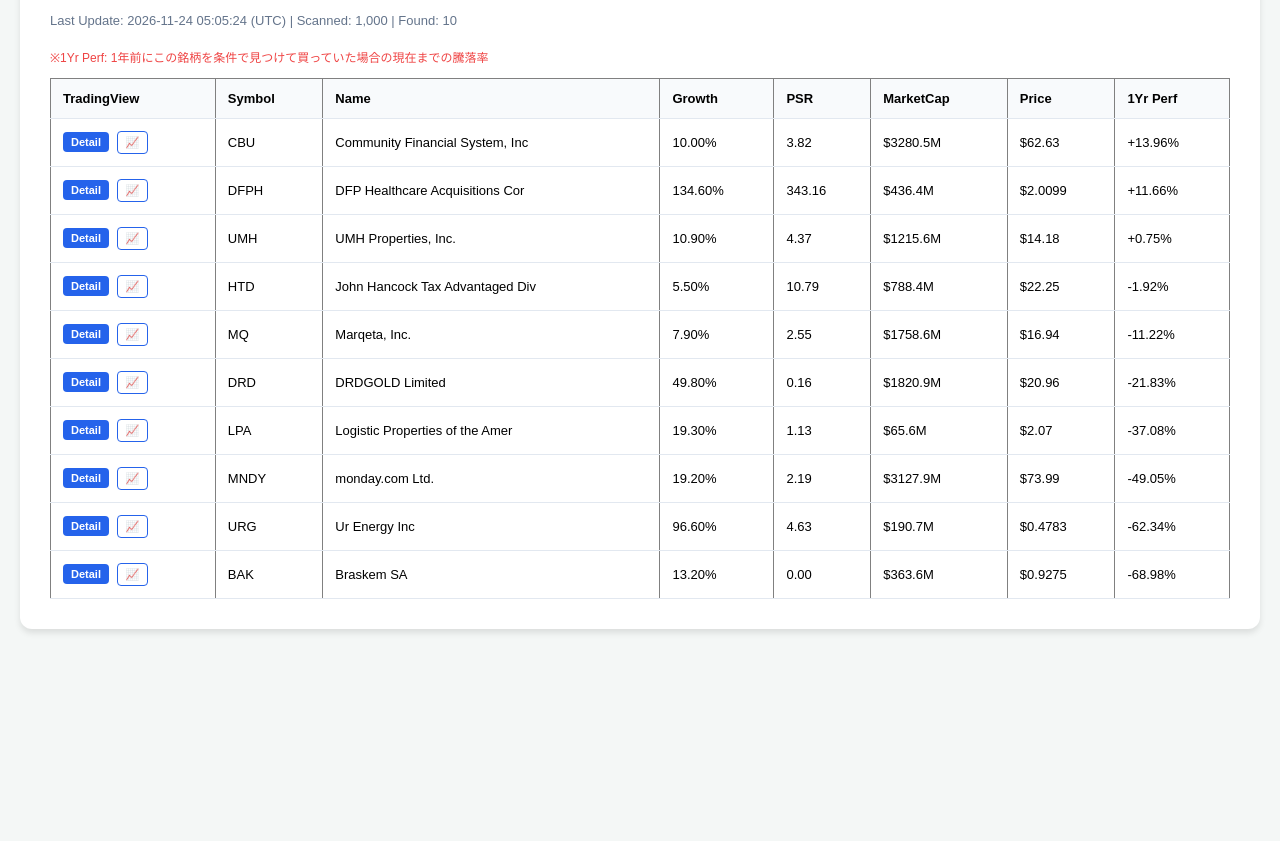
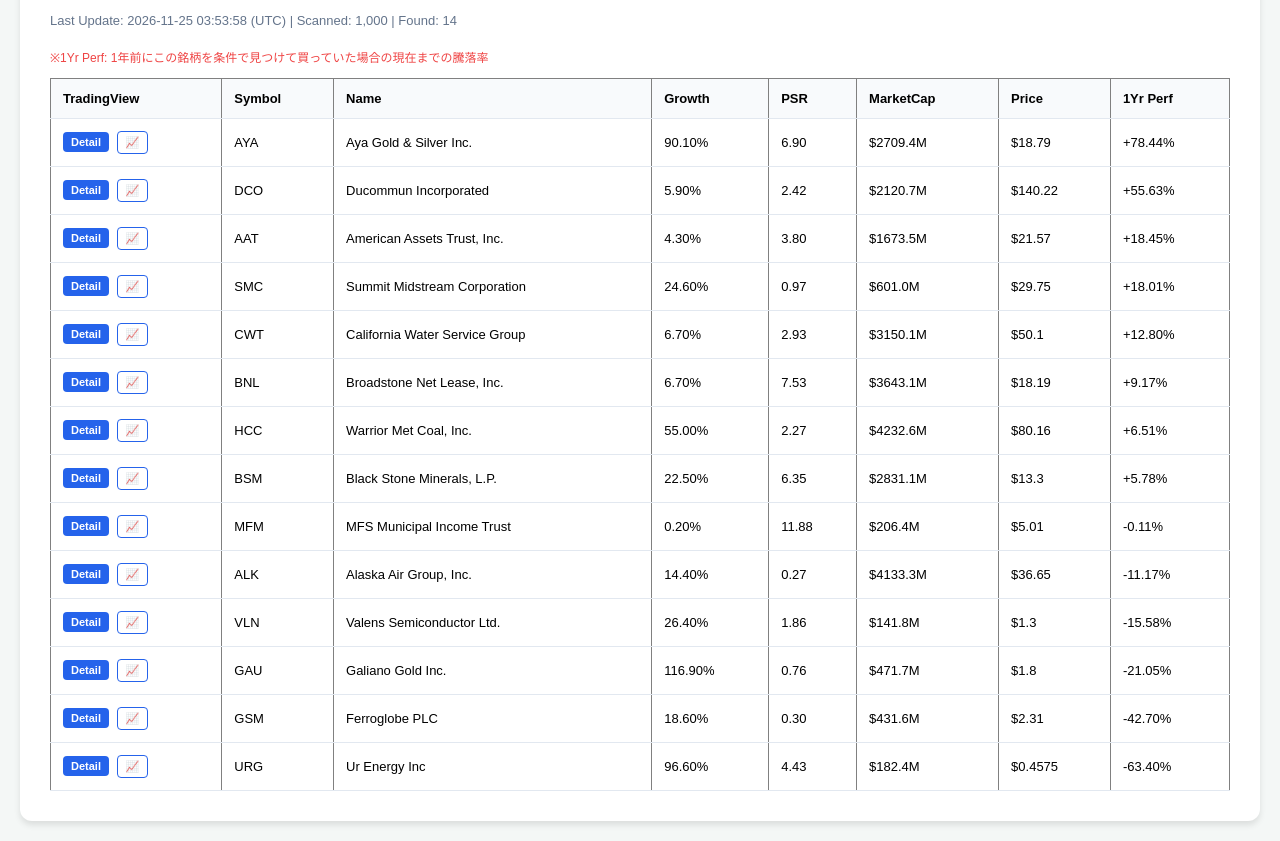
Before and after one commit to shige201906428/us-stock-tenbagger-hunter, a plain HTML site: page index.html in a window 1280 px wide. Shown: the part 97-938 px from the top of the page. Before the commit the page ends 800 px from the top, so only its background shows below. Drawn offline with Linux system fonts and the light colour scheme.

Commit message:
Auto-update: 1000 stocks scanned and updated HTML

```diff
--- a/index.html
+++ b/index.html
@@ -21,7 +21,7 @@
 <body>
     <div class="container">
         <h1>🚀 Tenbagger Simulation Hunter</h1>
-        <div class="meta">Last Update: 2026-11-24 05:05:24 (UTC) | Scanned: 1,000 | Found: 10</div>
+        <div class="meta">Last Update: 2026-11-25 03:53:58 (UTC) | Scanned: 1,000 | Found: 14</div>
         <p style="font-size:12px; color:#ef4444;">※1Yr Perf: 1年前にこの銘柄を条件で見つけて買っていた場合の現在までの騰落率</p>
         <div style="overflow-x: auto;">
             <table border="1" class="dataframe">
@@ -39,104 +39,144 @@
   </thead>
   <tbody>
     <tr>
-      <td><a href="https://www.tradingview.com/symbols/CBU/" target="_blank" class="tv-btn detail">Detail</a> <a href="https://www.tradingview.com/chart/?symbol=CBU" target="_blank" class="tv-btn chart">📈</a></td>
-      <td>CBU</td>
-      <td>Community Financial System, Inc</td>
-      <td>10.00%</td>
-      <td>3.82</td>
-      <td>$3280.5M</td>
-      <td>$62.63</td>
-      <td>+13.96%</td>
+      <td><a href="https://www.tradingview.com/symbols/AYA/" target="_blank" class="tv-btn detail">Detail</a> <a href="https://www.tradingview.com/chart/?symbol=AYA" target="_blank" class="tv-btn chart">📈</a></td>
+      <td>AYA</td>
+      <td>Aya Gold & Silver Inc.</td>
+      <td>90.10%</td>
+      <td>6.90</td>
+      <td>$2709.4M</td>
+      <td>$18.79</td>
+      <td>+78.44%</td>
     </tr>
     <tr>
-      <td><a href="https://www.tradingview.com/symbols/DFPH/" target="_blank" class="tv-btn detail">Detail</a> <a href="https://www.tradingview.com/chart/?symbol=DFPH" target="_blank" class="tv-btn chart">📈</a></td>
-      <td>DFPH</td>
-      <td>DFP Healthcare Acquisitions Cor</td>
-      <td>134.60%</td>
-      <td>343.16</td>
-      <td>$436.4M</td>
-      <td>$2.0099</td>
-      <td>+11.66%</td>
+      <td><a href="https://www.tradingview.com/symbols/DCO/" target="_blank" class="tv-btn detail">Detail</a> <a href="https://www.tradingview.com/chart/?symbol=DCO" target="_blank" class="tv-btn chart">📈</a></td>
+      <td>DCO</td>
+      <td>Ducommun Incorporated</td>
+      <td>5.90%</td>
+      <td>2.42</td>
+      <td>$2120.7M</td>
+      <td>$140.22</td>
+      <td>+55.63%</td>
     </tr>
     <tr>
-      <td><a href="https://www.tradingview.com/symbols/UMH/" target="_blank" class="tv-btn detail">Detail</a> <a href="https://www.tradingview.com/chart/?symbol=UMH" target="_blank" class="tv-btn chart">📈</a></td>
-      <td>UMH</td>
-      <td>UMH Properties, Inc.</td>
-      <td>10.90%</td>
-      <td>4.37</td>
-      <td>$1215.6M</td>
-      <td>$14.18</td>
-      <td>+0.75%</td>
+      <td><a href="https://www.tradingview.com/symbols/AAT/" target="_blank" class="tv-btn detail">Detail</a> <a href="https://www.tradingview.com/chart/?symbol=AAT" target="_blank" class="tv-btn chart">📈</a></td>
+      <td>AAT</td>
+      <td>American Assets Trust, Inc.</td>
+      <td>4.30%</td>
+      <td>3.80</td>
+      <td>$1673.5M</td>
+      <td>$21.57</td>
+      <td>+18.45%</td>
     </tr>
     <tr>
-      <td><a href="https://www.tradingview.com/symbols/HTD/" target="_blank" class="tv-btn detail">Detail</a> <a href="https://www.tradingview.com/chart/?symbol=HTD" target="_blank" class="tv-btn chart">📈</a></td>
-      <td>HTD</td>
-      <td>John Hancock Tax Advantaged Div</td>
-      <td>5.50%</td>
-      <td>10.79</td>
-      <td>$788.4M</td>
-      <td>$22.25</td>
-      <td>-1.92%</td>
+      <td><a href="https://www.tradingview.com/symbols/SMC/" target="_blank" class="tv-btn detail">Detail</a> <a href="https://www.tradingview.com/chart/?symbol=SMC" target="_blank" class="tv-btn chart">📈</a></td>
+      <td>SMC</td>
+      <td>Summit Midstream Corporation</td>
+      <td>24.60%</td>
+      <td>0.97</td>
+      <td>$601.0M</td>
+      <td>$29.75</td>
+      <td>+18.01%</td>
     </tr>
     <tr>
-      <td><a href="https://www.tradingview.com/symbols/MQ/" target="_blank" class="tv-btn detail">Detail</a> <a href="https://www.tradingview.com/chart/?symbol=MQ" target="_blank" class="tv-btn chart">📈</a></td>
-      <td>MQ</td>
-      <td>Marqeta, Inc.</td>
-      <td>7.90%</td>
-      <td>2.55</td>
-      <td>$1758.6M</td>
-      <td>$16.94</td>
-      <td>-11.22%</td>
+      <td><a href="https://www.tradingview.com/symbols/CWT/" target="_blank" class="tv-btn detail">Detail</a> <a href="https://www.tradingview.com/chart/?symbol=CWT" target="_blank" class="tv-btn chart">📈</a></td>
+      <td>CWT</td>
+      <td>California Water Service Group</td>
+      <td>6.70%</td>
+      <td>2.93</td>
+      <td>$3150.1M</td>
+      <td>$50.1</td>
+      <td>+12.80%</td>
     </tr>
     <tr>
-      <td><a href="https://www.tradingview.com/symbols/DRD/" target="_blank" class="tv-btn detail">Detail</a> <a href="https://www.tradingview.com/chart/?symbol=DRD" target="_blank" class="tv-btn chart">📈</a></td>
-      <td>DRD</td>
-      <td>DRDGOLD Limited</td>
-      <td>49.80%</td>
-      <td>0.16</td>
-      <td>$1820.9M</td>
-      <td>$20.96</td>
-      <td>-21.83%</td>
+      <td><a href="https://www.tradingview.com/symbols/BNL/" target="_blank" class="tv-btn detail">Detail</a> <a href="https://www.tradingview.com/chart/?symbol=BNL" target="_blank" class="tv-btn chart">📈</a></td>
+      <td>BNL</td>
+      <td>Broadstone Net Lease, Inc.</td>
+      <td>6.70%</td>
+      <td>7.53</td>
+      <td>$3643.1M</td>
+      <td>$18.19</td>
+      <td>+9.17%</td>
     </tr>
     <tr>
-      <td><a href="https://www.tradingview.com/symbols/LPA/" target="_blank" class="tv-btn detail">Detail</a> <a href="https://www.tradingview.com/chart/?symbol=LPA" target="_blank" class="tv-btn chart">📈</a></td>
-      <td>LPA</td>
-      <td>Logistic Properties of the Amer</td>
-      <td>19.30%</td>
-      <td>1.13</td>
-      <td>$65.6M</td>
-      <td>$2.07</td>
-      <td>-37.08%</td>
+      <td><a href="https://www.tradingview.com/symbols/HCC/" target="_blank" class="tv-btn detail">Detail</a> <a href="https://www.tradingview.com/chart/?symbol=HCC" target="_blank" class="tv-btn chart">📈</a></td>
+      <td>HCC</td>
+      <td>Warrior Met Coal, Inc.</td>
+      <td>55.00%</td>
+      <td>2.27</td>
+      <td>$4232.6M</td>
+      <td>$80.16</td>
+      <td>+6.51%</td>
     </tr>
     <tr>
-      <td><a href="https://www.tradingview.com/symbols/MNDY/" target="_blank" class="tv-btn detail">Detail</a> <a href="https://www.tradingview.com/chart/?symbol=MNDY" target="_blank" class="tv-btn chart">📈</a></td>
-      <td>MNDY</td>
-      <td>monday.com Ltd.</td>
-      <td>19.20%</td>
-      <td>2.19</td>
-      <td>$3127.9M</td>
-      <td>$73.99</td>
-      <td>-49.05%</td>
+      <td><a href="https://www.tradingview.com/symbols/BSM/" target="_blank" class="tv-btn detail">Detail</a> <a href="https://www.tradingview.com/chart/?symbol=BSM" target="_blank" class="tv-btn chart">📈</a></td>
+      <td>BSM</td>
+      <td>Black Stone Minerals, L.P.</td>
+      <td>22.50%</td>
+      <td>6.35</td>
+      <td>$2831.1M</td>
+      <td>$13.3</td>
+      <td>+5.78%</td>
+    </tr>
+    <tr>
+      <td><a href="https://www.tradingview.com/symbols/MFM/" target="_blank" class="tv-btn detail">Detail</a> <a href="https://www.tradingview.com/chart/?symbol=MFM" target="_blank" class="tv-btn chart">📈</a></td>
+      <td>MFM</td>
+      <td>MFS Municipal Income Trust</td>
+      <td>0.20%</td>
+      <td>11.88</td>
+      <td>$206.4M</td>
+      <td>$5.01</td>
+      <td>-0.11%</td>
+    </tr>
+    <tr>
+      <td><a href="https://www.tradingview.com/symbols/ALK/" target="_blank" class="tv-btn detail">Detail</a> <a href="https://www.tradingview.com/chart/?symbol=ALK" target="_blank" class="tv-btn chart">📈</a></td>
+      <td>ALK</td>
+      <td>Alaska Air Group, Inc.</td>
+      <td>14.40%</td>
+      <td>0.27</td>
+      <td>$4133.3M</td>
+      <td>$36.65</td>
+      <td>-11.17%</td>
+    </tr>
+    <tr>
+      <td><a href="https://www.tradingview.com/symbols/VLN/" target="_blank" class="tv-btn detail">Detail</a> <a href="https://www.tradingview.com/chart/?symbol=VLN" target="_blank" class="tv-btn chart">📈</a></td>
+      <td>VLN</td>
+      <td>Valens Semiconductor Ltd.</td>
+      <td>26.40%</td>
+      <td>1.86</td>
+      <td>$141.8M</td>
+      <td>$1.3</td>
+      <td>-15.58%</td>
+    </tr>
+    <tr>
+      <td><a href="https://www.tradingview.com/symbols/GAU/" target="_blank" class="tv-btn detail">Detail</a> <a href="https://www.tradingview.com/chart/?symbol=GAU" target="_blank" class="tv-btn chart">📈</a></td>
+      <td>GAU</td>
+      <td>Galiano Gold Inc.</td>
+      <td>116.90%</td>
+      <td>0.76</td>
+      <td>$471.7M</td>
+      <td>$1.8</td>
+      <td>-21.05%</td>
+    </tr>
+    <tr>
+      <td><a href="https://www.tradingview.com/symbols/GSM/" target="_blank" class="tv-btn detail">Detail</a> <a href="https://www.tradingview.com/chart/?symbol=GSM" target="_blank" class="tv-btn chart">📈</a></td>
+      <td>GSM</td>
+      <td>Ferroglobe PLC</td>
+      <td>18.60%</td>
+      <td>0.30</td>
+      <td>$431.6M</td>
+      <td>$2.31</td>
+      <td>-42.70%</td>
     </tr>
     <tr>
       <td><a href="https://www.tradingview.com/symbols/URG/" target="_blank" class="tv-btn detail">Detail</a> <a href="https://www.tradingview.com/chart/?symbol=URG" target="_blank" class="tv-btn chart">📈</a></td>
       <td>URG</td>
       <td>Ur Energy Inc</td>
       <td>96.60%</td>
-      <td>4.63</td>
-      <td>$190.7M</td>
-      <td>$0.4783</td>
-      <td>-62.34%</td>
-    </tr>
-    <tr>
-      <td><a href="https://www.tradingview.com/symbols/BAK/" target="_blank" class="tv-btn detail">Detail</a> <a href="https://www.tradingview.com/chart/?symbol=BAK" target="_blank" class="tv-btn chart">📈</a></td>
-      <td>BAK</td>
-      <td>Braskem SA</td>
-      <td>13.20%</td>
-      <td>0.00</td>
-      <td>$363.6M</td>
-      <td>$0.9275</td>
-      <td>-68.98%</td>
+      <td>4.43</td>
+      <td>$182.4M</td>
+      <td>$0.4575</td>
+      <td>-63.40%</td>
     </tr>
   </tbody>
 </table>
```
